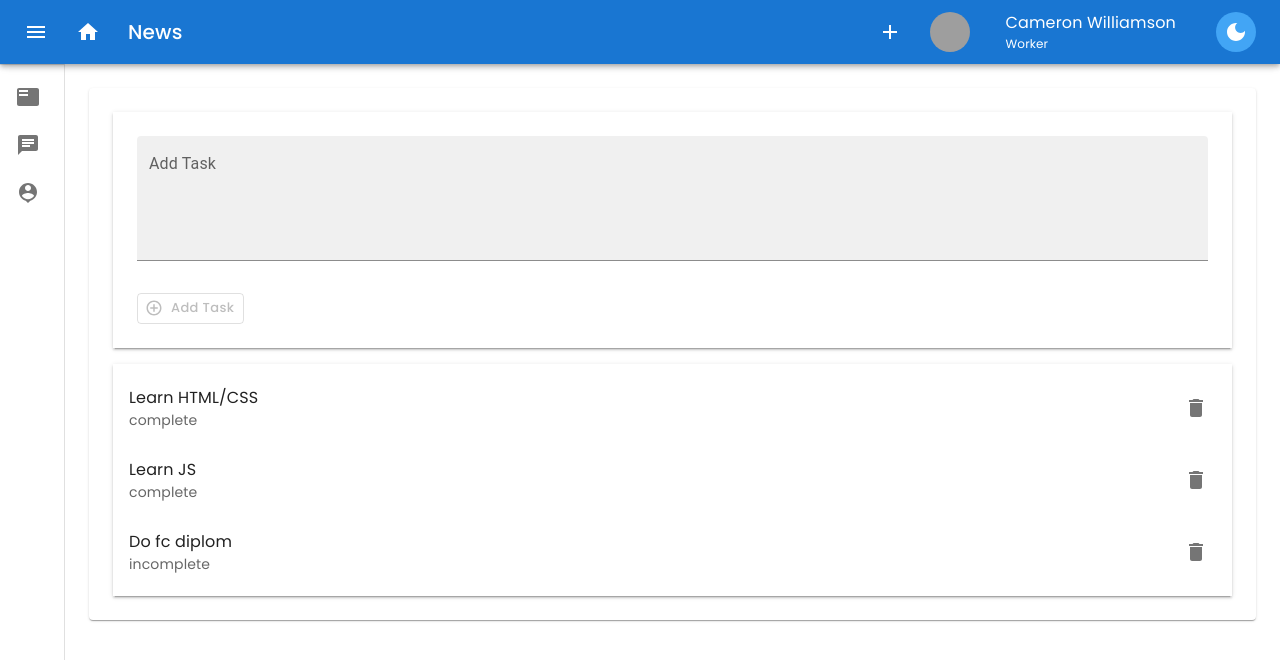
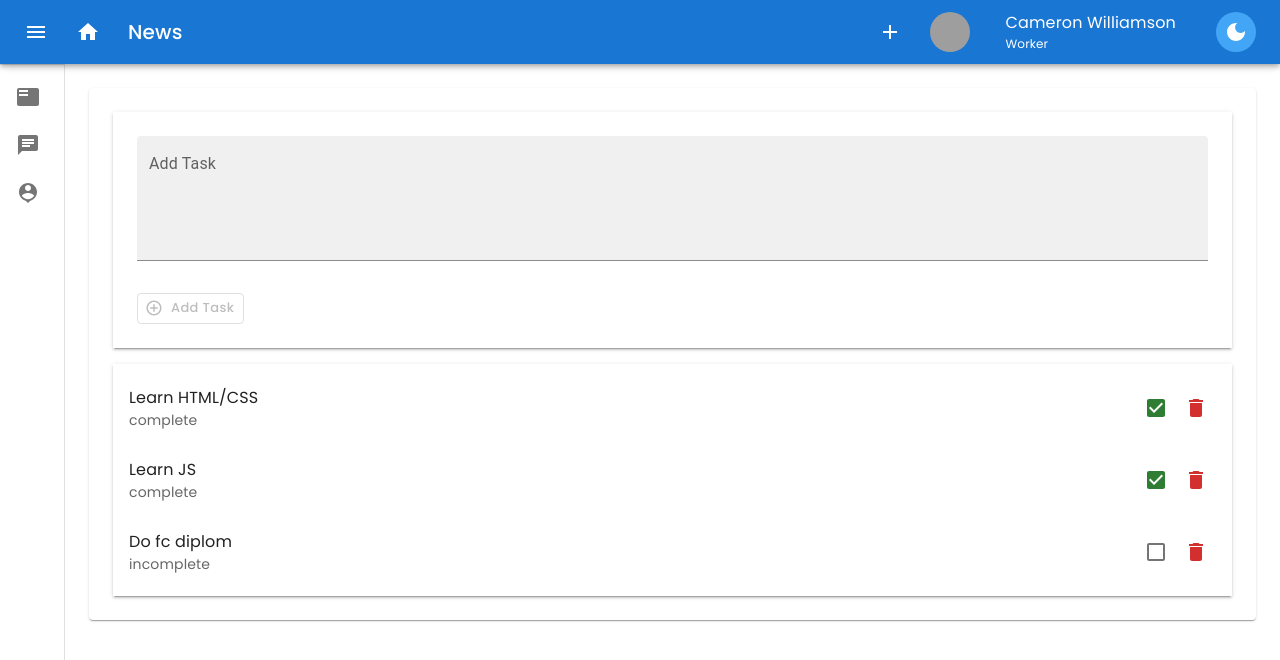
Before and after one commit to BrianBellamy/diplom, a React (Create React App) app: page / in a window 1280 px wide. Shown: the top 660 px of the page. Built offline with nearby package versions, Linux system fonts and the light colour scheme; grey boxes are pictures that could not be loaded.

Commit message:
последнее обновление

```diff
--- a/src/pages/Home.jsx
+++ b/src/pages/Home.jsx
@@ -1,8 +1,11 @@
-import { Box, TextField, Button, Typography, List, ListItem, ListItemText, IconButton} from '@mui/material'
+import { Box, TextField, Button, List, ListItem, ListItemText, IconButton, Dialog, DialogTitle, DialogContent, DialogContentText, DialogActions, Typography} from '@mui/material'
 import React, {useState} from 'react'
 import AddCircleOutlineIcon from '@mui/icons-material/AddCircleOutline';
 import DeleteIcon from '@mui/icons-material/Delete';
 import '../app.css'
+import Checkbox from '@mui/material/Checkbox';
+import CheckBoxIcon from '@mui/icons-material/CheckBox';
+import CheckBoxOutlineBlankIcon from '@mui/icons-material/CheckBoxOutlineBlank';
 import { bgcolor } from '@mui/system';
 
 const Home = () => {
@@ -26,25 +29,46 @@ const addTodo = () =>{
   const tmpArr = todos
   tmpArr.push({
     title: newTodo,
-    complete: true
+    complete: false
   })
   setTodos([...tmpArr])
   setNewTodo('')
 }
 
 
-const deleteTodo = (index) =>{
+const ConfirmDeleteTodo = (index) => {
+    setIndexToDelete(index)
+    setShowDialog(true)
+}
+
+
+const deleteTodo = (index) => {
   const tmpArr = todos
-  tmpArr.splice(index, 1)
+  tmpArr.splice(indexToDelete, 1)
+  setTodos([...tmpArr])
+  setShowDialog(false)
+  setIndexToDelete(-1)
+}
+
+
+const toggleTodo = (index) =>{
+  const tmpArr = todos
+  tmpArr[index].complete=!tmpArr[index].complete
   setTodos([...tmpArr])
 }
-const toggleTodo = (index) =>{}
 
+const closeDialog = () => {
+  setShowDialog(false)
+}
+
+
+const [showDialog, setShowDialog] = useState(false)
 const [newTodo, setNewTodo] = useState("")
+const [indexToDelete, setIndexToDelete]= useState(-1)
 
 
   return (
-    <Box>
+    <React.Fragment>
         <Box sx={{
     boxShadow: '2',
     padding: 3
@@ -88,9 +112,20 @@ const [newTodo, setNewTodo] = useState("")
       return(
         <ListItem key={index}
         secondaryAction={
-          <IconButton onClick = {() => deleteTodo(index)}>
-            <DeleteIcon/>
-          </IconButton>
+          <React.Fragment>
+            <IconButton
+            onClick = {() => toggleTodo(index)}
+            >
+              {
+                 todo.complete ?
+                 <CheckBoxIcon color='success'/>
+                 : <CheckBoxOutlineBlankIcon/>
+              }
+           </IconButton>
+            <IconButton onClick = {() => ConfirmDeleteTodo(index)}>
+              <DeleteIcon color='error'/>
+           </IconButton>
+          </React.Fragment>
         }>
           <ListItemText primary={todo.title}
           secondary={todo.complete ? 'complete': 'incomplete'}>
@@ -99,8 +134,38 @@ const [newTodo, setNewTodo] = useState("")
         </ListItem>
       )
     })}
+    {todos.length === 0 && (
+      <ListItem>
+        <ListItemText primary='Not todos yet...'>
+
+        </ListItemText>
+      </ListItem>
+    )}
       </List>
-    </Box>
+
+        <Dialog
+        open={showDialog}
+        onClose={closeDialog}
+        >
+          <DialogTitle>
+            COnfir deliting
+          </DialogTitle>
+          <DialogContent>
+            <DialogContentText component='div'>
+              Are your sure you want to delete?
+              <Typography variant='h5' component='p'>
+                  {indexToDelete >= 0 && todos[indexToDelete].title}
+              </Typography>
+            </DialogContentText>
+          </DialogContent>
+          <DialogActions>
+            <Button variant='contained' color='error' onClick={deleteTodo}> Yes</Button>
+            <Button variant='contained' color='success' onClick={closeDialog}>No</Button>
+          </DialogActions>
+
+        </Dialog>
+
+    </React.Fragment>
 
 
   )
```
